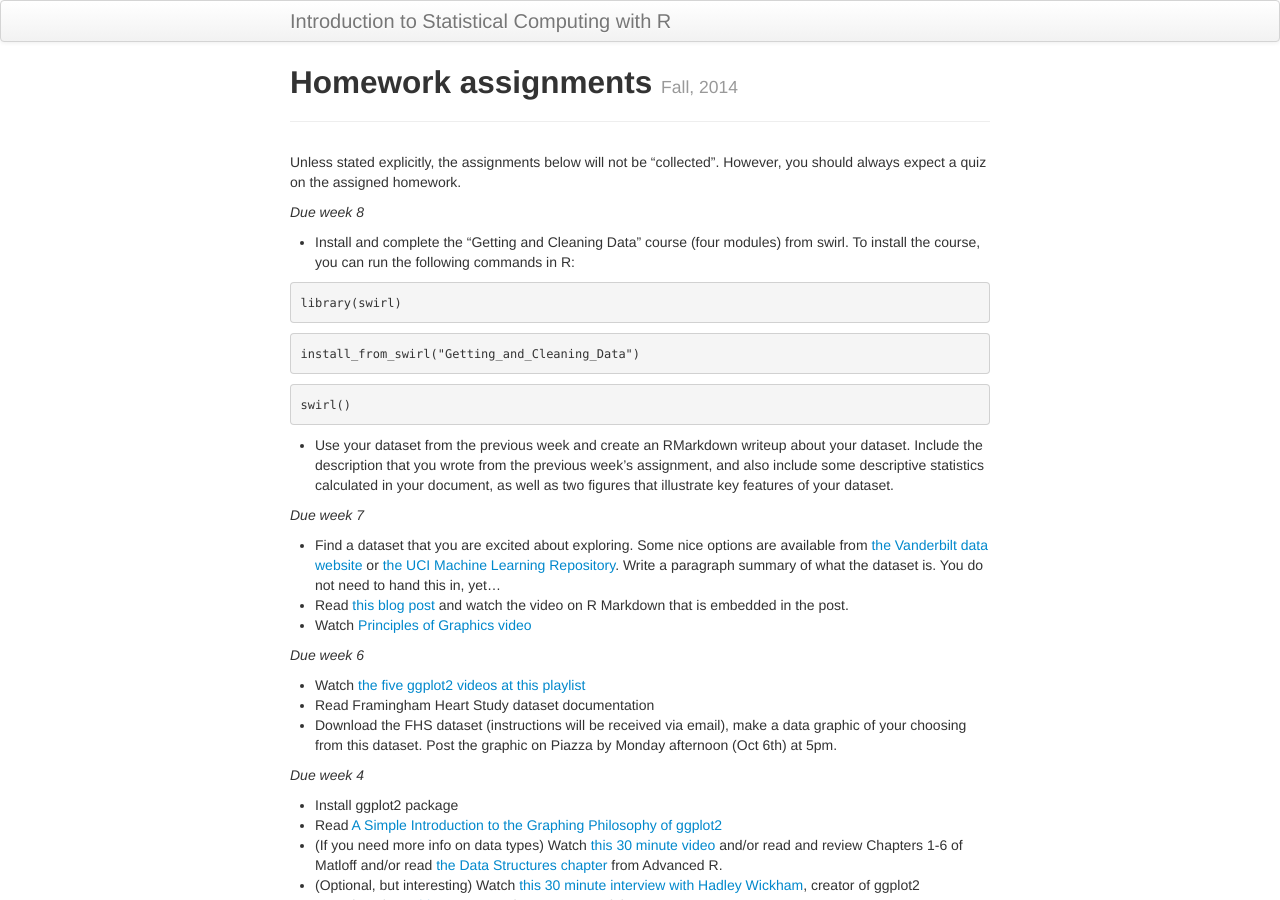
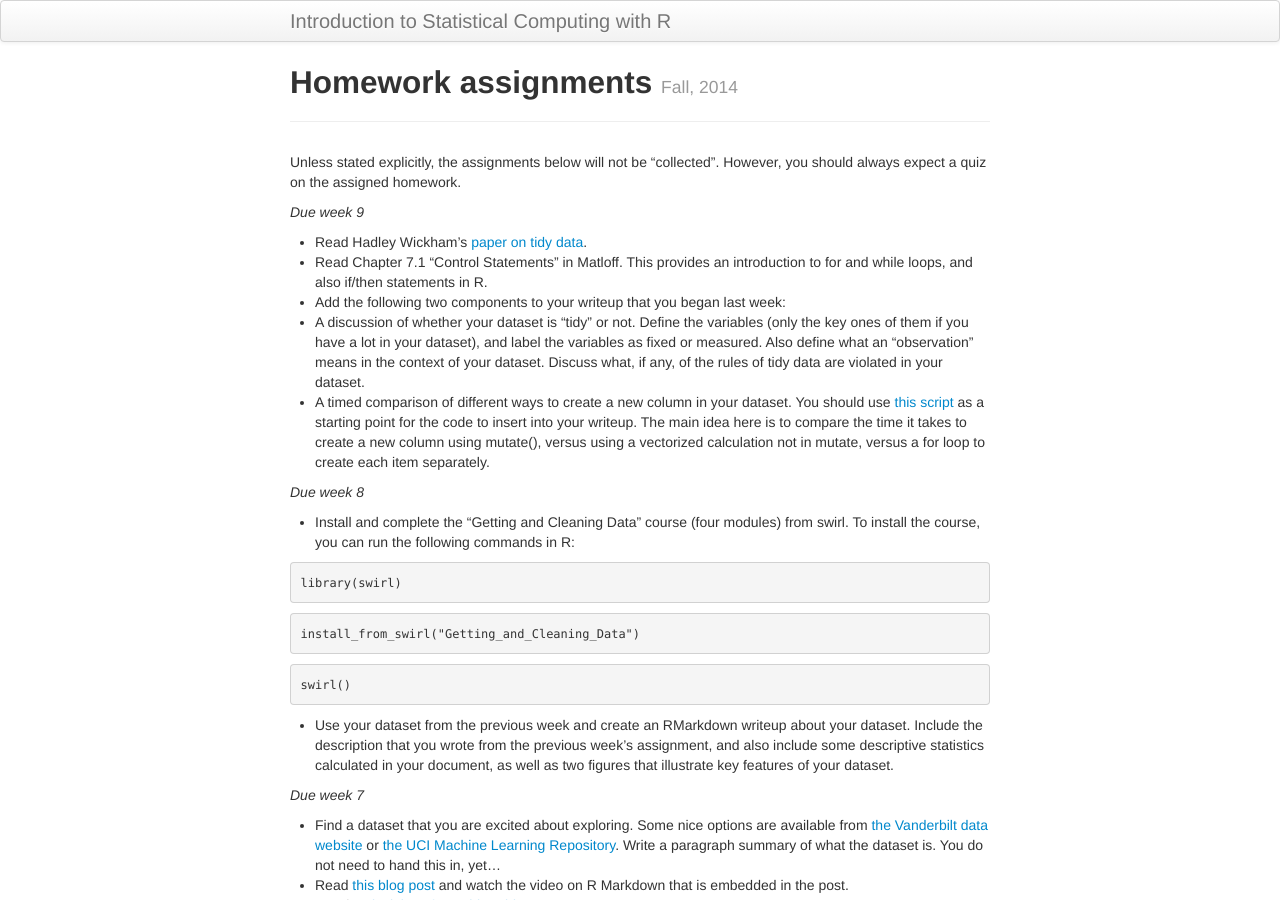
Before and after one commit to nickreich/statComp2014, a Jekyll site: the page built from pages/homework.md, in a window 1280 px wide and 900 px high. Built offline with Jekyll 4.4.1, drawn with Linux system fonts in a browser that asks for light colours.

Commit message:
homework for week 9.

```diff
--- a/pages/homework.md
+++ b/pages/homework.md
@@ -9,6 +9,13 @@ tagline: Fall, 2014
 Unless stated explicitly, the assignments below will not be "collected". However, you should always expect a quiz on the assigned homework.
 
 <!-- Please select a blog entry that you'd like to present (briefly) on Wednesday, October 8th.  These should be from 2013 or later and relate to statistics, data science, or R. See http://simplystatistics.org, http://www.statsblogs.com, http://r-bloggers.com, http://fivethirtyeight.com, or http://www.statschat.org.nz for examples. Please submit your choice on Moodle by midnight on Monday.  The presentations will be no more than 90 seconds long and should provide a brief summary of the entry, why you found it interesting, and what question you have after reading it. -->
+
+_Due week 9_
+* Read Hadley Wickham's [paper on tidy data](http://vita.had.co.nz/papers/tidy-data.pdf).
+* Read Chapter 7.1 "Control Statements" in Matloff. This provides an introduction to for and while loops, and also if/then statements in R.
+* Add the following two components to your writeup that you began last week:
+ * A discussion of whether your dataset is "tidy" or not. Define the variables (only the key ones of them if you have a lot in your dataset), and label the variables as fixed or measured. Also define what an "observation" means in the context of your dataset. Discuss what, if any, of the rules of tidy data are violated in your dataset.
+ * A timed comparison of different ways to create a new column in your dataset. You should use [this script](../scripts/new-column-script.R) as a starting point for the code to insert into your writeup. The main idea here is to compare the time it takes to create a new column using mutate(), versus using a vectorized calculation not in mutate, versus a for loop to create each item separately.
 
 _Due week 8_
 
```
Also changed, not shown: 1 other file.
